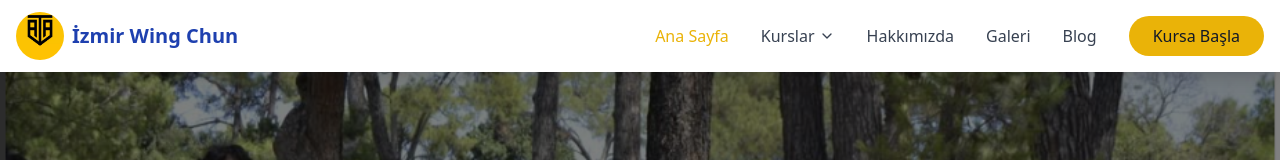
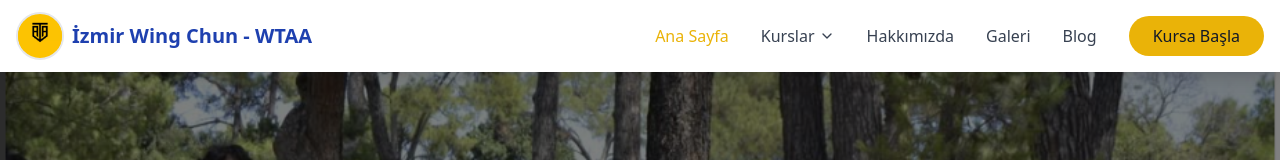
Before and after one commit to umutBayraktar/izmir-wing-tsung, a React (Vite) app: page / in a window 1280 px wide. Shown: the top 160 px of the page. Built offline with nearby package versions, Linux system fonts and the light colour scheme.

Commit message:
header logo updated

```diff
--- a/src/components/Header.tsx
+++ b/src/components/Header.tsx
@@ -17,16 +17,16 @@ const Header = () => {
         <div className="flex items-center justify-between">
           {/* Logo */}
           <Link to="/" className="flex items-center space-x-2">
-            <div className="w-12 h-12 rounded-full overflow-hidden flex items-center justify-center">
+            <div className="w-12 h-12 rounded-full overflow-hidden flex items-center justify-center border-2 border-gray-200" style={{ backgroundColor: '#fdc300' }}>
               <img
                 src="/izmir-wing-tsung/images/wing-tsung-sanat-dernegi-logo.webp"
                 alt="İzmir Wing Chun Logo"
-                className="w-full h-full object-cover object-center"
+                className="w-full h-full object-contain"
               />
             </div>
             <div className="block">
-              <h1 className="text-blue-800 font-bold text-lg sm:text-xl">İzmir Wing Chun</h1>
-              <p className="text-gray-600 text-xs sm:text-sm hidden xs:block">Geleneksel Kung Fu Sanatı</p>
+              <h1 className="text-blue-800 font-bold text-lg sm:text-xl">İzmir Wing Chun - WTAA</h1>
+              <p className="text-gray-600 text-xs sm:text-sm hidden xs:block">Wing Chun Kung Fu Sanatı</p>
             </div>
           </Link>
 
--- a/src/pages/HomePage.tsx
+++ b/src/pages/HomePage.tsx
@@ -367,11 +367,7 @@ const HomePage = () => {
                 ))}
               </div>
               <p className="text-gray-600 mb-6 italic">
-                "İp-man filimlerini izledikten sonra film işte abartı demiştim buraya başlayınca filimler hafif kalırmış.
-Spora başlamak için arayış içindeyken bir vesile Fırat hocayla tanışıp hem spor hemde teknik bir eğitimin daha faydalı olduğuna kaanat getirdim şimdi oğlumda başladı
-
-Her yaştan kaliteli insanların buluştuğu bir salon
-Bize bu fırsatı sunduğu için Fırat hocama teşekkürler"
+                "İp-man filmlerini izledikten sonra film işte abartı demiştim buraya başlayınca filmler hafif kalırmış. Spora başlamak için arayış içindeyken bir vesile Fırat hocayla tanışıp hem spor hem de teknik bir eğitimin daha faydalı olduğuna kanaat getirdim şimdi oğlum da başladı. Her yaştan kaliteli insanların buluştuğu bir salon. Bize bu fırsatı sunduğu için Fırat hocama teşekkürler"
               </p>
               <div className="flex items-center">
                 <div className="w-12 h-12 bg-custom-blue rounded-full flex items-center justify-center text-white font-bold mr-4">
```
